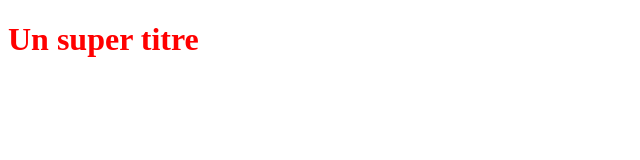
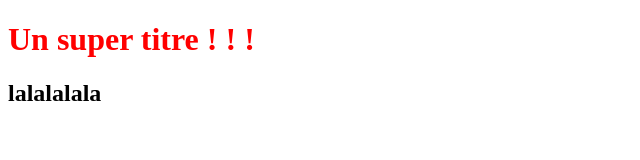
Before and after one commit to Loup13250/OpenclassroomsProject, a plain HTML site: page index.html in a window 1280 px wide. Shown: the whole page, without its empty margins (0-640 px from the left). Drawn offline with Linux system fonts and the light colour scheme.

Commit message:
test ajour d'un titre

```diff
--- a/index.html
+++ b/index.html
@@ -5,6 +5,8 @@
    <link rel="stylesheet" type="text/css" href="styles.css">
 </head>
 <body>
-   <h1>Un super titre</h1>
+   <h1>Un super titre ! ! !</h1>
+
+   <h2> lalalalala </h2>
 </body>
 </html>
```
